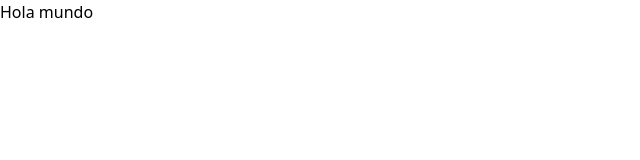
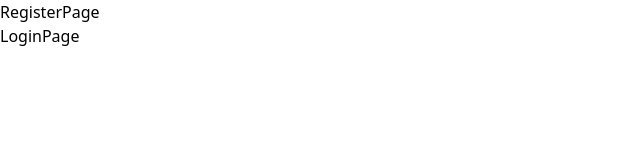
Before and after one commit to brian-h2/Formulario-Venta-de-entradas, a React (Vite) app: page / in a window 1280 px wide. Shown: the top 160 px of the page, without its empty margins (0-640 px from the left). Built offline with nearby package versions, Linux system fonts and the light colour scheme.

Commit message:
Agregado de register page y login page en app

```diff
--- a/src/App.jsx
+++ b/src/App.jsx
@@ -1,10 +1,13 @@
 import './App.css'
+import LoginPage from './pages/LoginPage'
+import RegisterPage from './pages/RegisterPage'
 
 function App() {
 
   return (
     <>
-      <h1 class="bg red">Hola mundo</h1>
+      <RegisterPage/>
+      <LoginPage/>
     </>
   )
 }
--- /dev/null
+++ b/src/pages/LoginPage.jsx
@@ -0,0 +1,9 @@
+import React from 'react'
+
+const LoginPage = () => {
+  return (
+    <div>LoginPage</div>
+  )
+}
+
+export default LoginPage
--- /dev/null
+++ b/src/pages/RegisterPage.jsx
@@ -0,0 +1,9 @@
+import React from 'react'
+
+const RegisterPage = () => {
+  return (
+    <div>RegisterPage</div>
+  )
+}
+
+export default RegisterPage
```
Also changed, not shown: assets/WhatsApp Image 2024-09-30 at 13.25.58_a26jobgfe_23rxe35mn.jpeg (deleted), src/components/InputField.jsx (added), src/components/LoginForm.jsx (added), src/components/RegisterForm.jsx (added).
